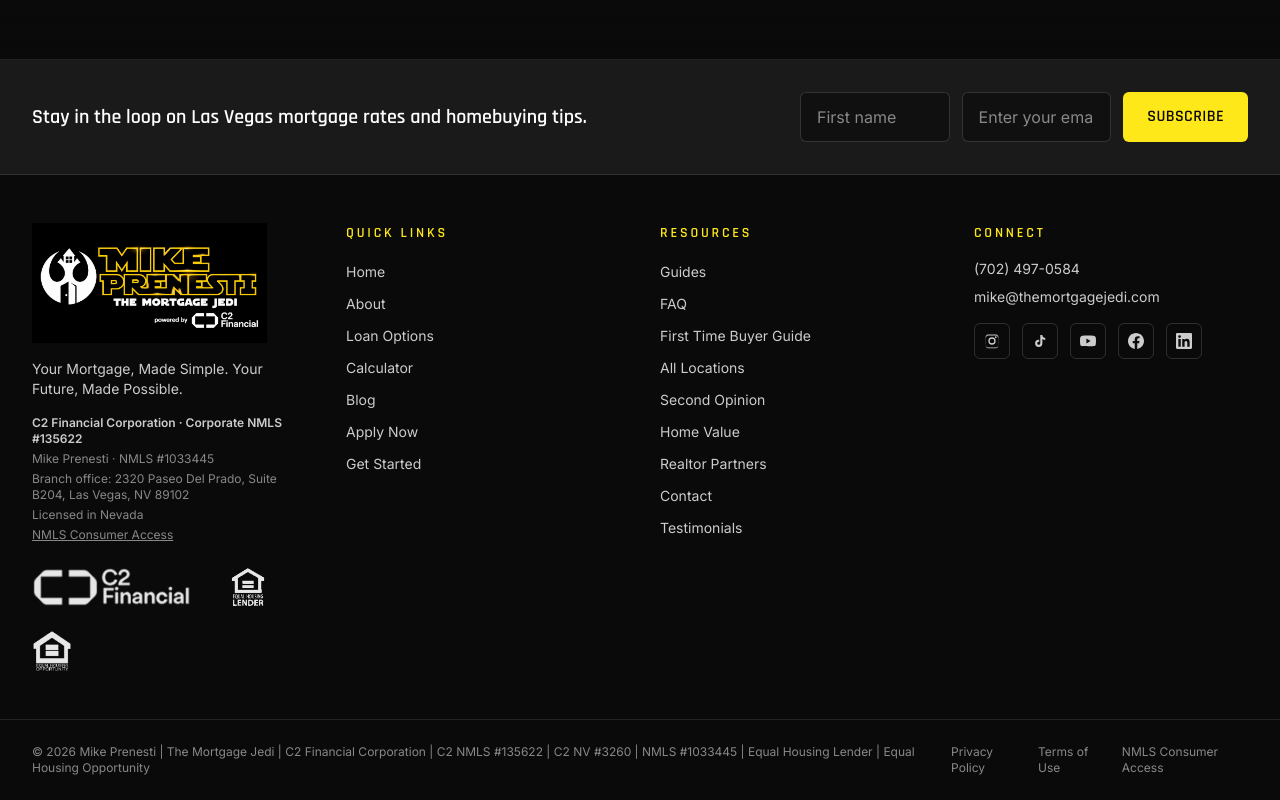
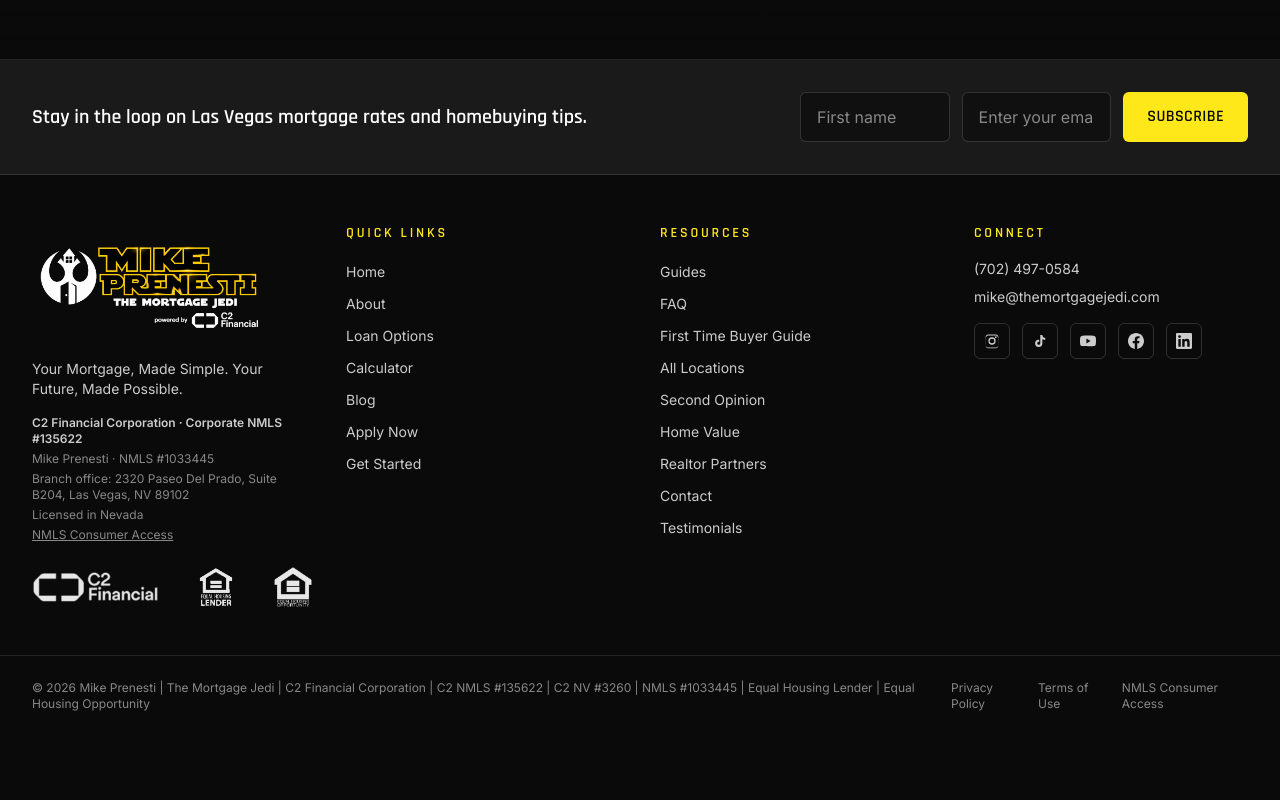
Before and after one commit to mprenesti/themortgagejedi, a Next.js app: page / in a window 1280 px wide. Shown: the part 7048-7848 px from the top of the page. After the commit the page ends 7784 px from the top, so only its background shows below. Built offline with nearby package versions, Linux system fonts and the light colour scheme; no server answers.

Commit message:
Footer: transparent full logo and one-row compliance logos
Co-authored-by: mprenesti <mprenesti@users.noreply.github.com>

```diff
--- a/src/components/layout/ComplianceLogos.tsx
+++ b/src/components/layout/ComplianceLogos.tsx
@@ -53,24 +53,24 @@ function Logo({
 
 export default function ComplianceLogos() {
   return (
-    <div className="mt-6 flex flex-wrap items-center gap-6">
+    <div className="mt-6 flex flex-nowrap items-center gap-4 sm:gap-6">
       <Logo
         src="/images/logo/c2-financial-white.png"
         alt="C2 Financial"
         fallback="C2 Financial Corporation"
-        className="h-10 bg-transparent p-0"
+        className="h-6 sm:h-8 bg-transparent p-0"
       />
       <Logo
         src="/images/equal-housing-lender.png"
         alt="Equal Housing Lender"
         fallback="Equal Housing Lender"
-        className="h-10"
+        className="h-8 sm:h-10"
       />
       <Logo
         src="/images/equal-housing-opportunity.png"
         alt="Equal Housing Opportunity"
         fallback="Equal Housing Opportunity"
-        className="h-10"
+        className="h-8 sm:h-10"
       />
     </div>
   );
```
Also changed, not shown: public/images/logo-full.png.
